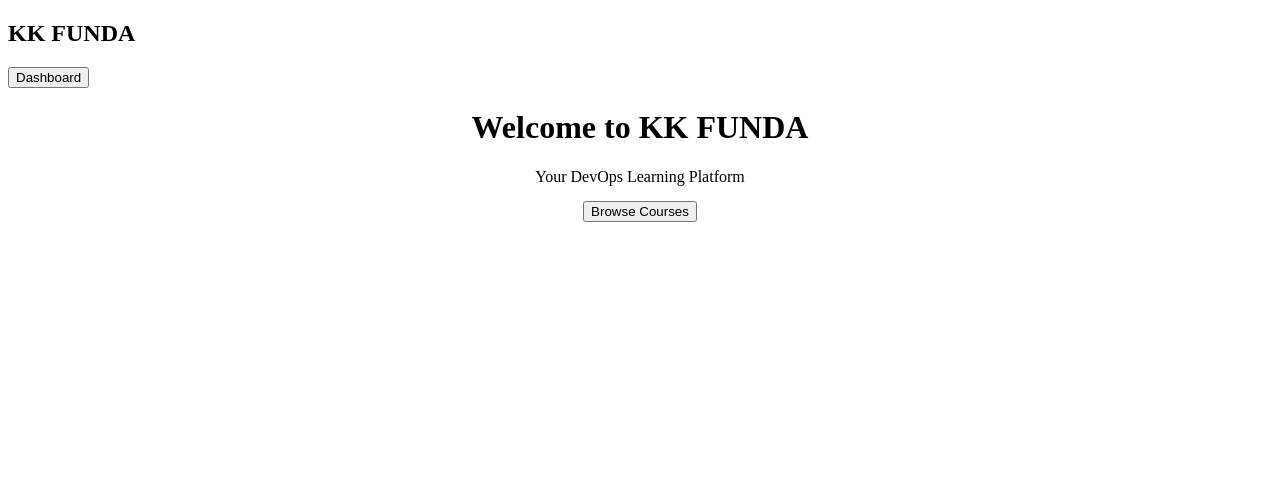
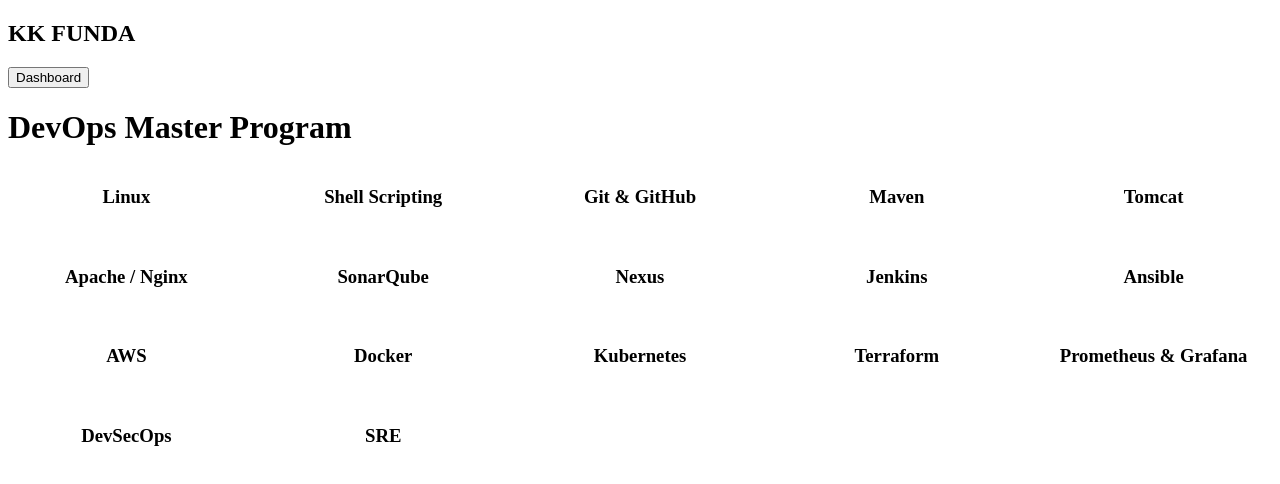
Before and after one commit to KandlaguntaVenkataSivaNiranjanReddy/DevOps-3tier-MIDDLEWARE, a React (Create React App) app in the folder frontend/: page /dashboard in a window 1280 px wide. Shown: the top 484 px of the page. Built offline with nearby package versions, Linux system fonts and the light colour scheme; no server answers.

Commit message:
Update Dashboard.jsx

```diff
--- a/frontend/src/pages/Dashboard.jsx
+++ b/frontend/src/pages/Dashboard.jsx
@@ -1,20 +1,30 @@
-import { useNavigate } from "react-router-dom";
 import Navbar from "../components/Navbar";
 
-export default function Dashboard(){
-  const navigate = useNavigate();
+export default function Courses(){
+
+  const courses=[
+    "Linux","Shell Scripting","Git & GitHub","Maven","Tomcat",
+    "Apache / Nginx","SonarQube","Nexus","Jenkins","Ansible",
+    "AWS","Docker","Kubernetes","Terraform","Prometheus & Grafana",
+    "DevSecOps","SRE"
+  ];
 
   return(
     <>
     <Navbar/>
     <div className="container">
-      <div className="card" style={{textAlign:"center"}}>
-        <h1>Welcome to KK FUNDA</h1>
-        <p style={{margin:"15px 0"}}>Your DevOps Learning Platform</p>
+      <h1 className="title">DevOps Master Program</h1>
 
-        <button onClick={()=>navigate("/courses")}>
-          Browse Courses
-        </button>
+      <div style={{
+        display:"grid",
+        gridTemplateColumns:"repeat(auto-fit,minmax(200px,1fr))",
+        gap:"20px"
+      }}>
+        {courses.map(c=>(
+          <div key={c} className="card" style={{textAlign:"center"}}>
+            <h3>{c}</h3>
+          </div>
+        ))}
       </div>
     </div>
     </>
```
